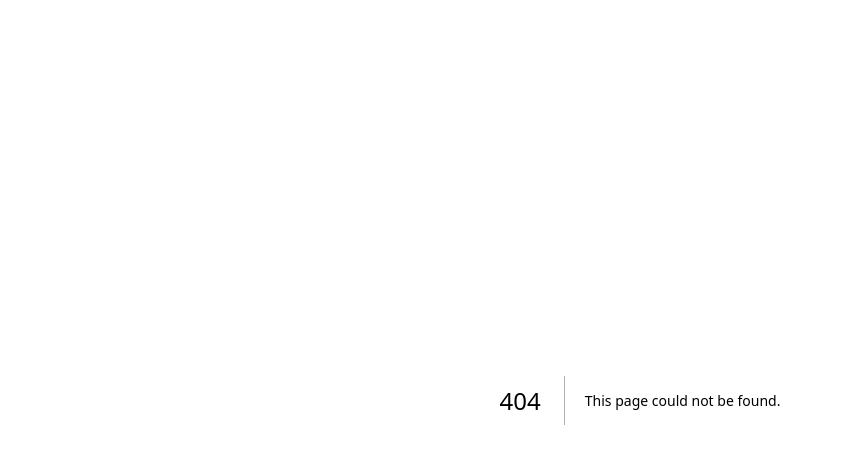
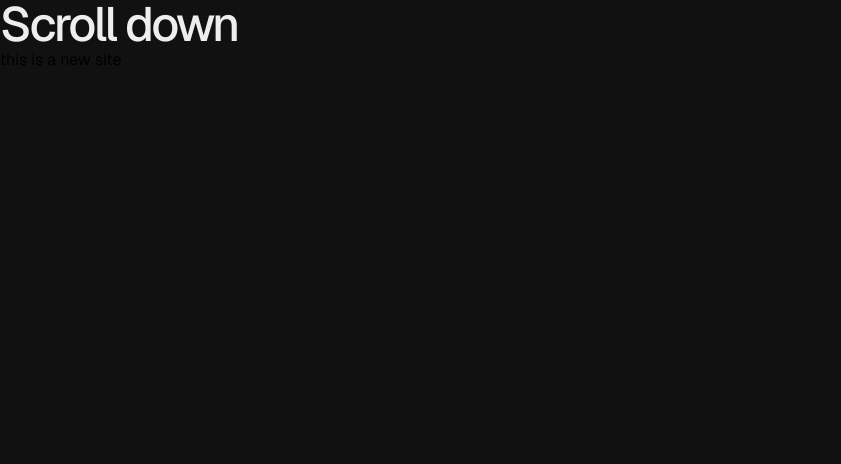
Before and after one commit to fulopkovacs/horizontal-scroll-text-effect, a Next.js app: page /v2 in a window 1280 px wide. Before the commit this address had no page. Shown: the top 464 px of the page, without its empty margins (0-841 px from the left). Built offline with nearby package versions, Linux system fonts and the light colour scheme.

Commit message:
Start developing the new version

```diff
--- a/next.config.mjs
+++ b/next.config.mjs
@@ -7,7 +7,7 @@ await import("./src/env.mjs");
 /** @type {import("next").NextConfig} */
 const config = {
   reactStrictMode: true,
-
+  transpilePackages: ["geist"],
   /**
    * If you are using `appDir` then you must comment the below `i18n` config out.
    *
--- a/package.json
+++ b/package.json
@@ -9,9 +9,11 @@
     "start": "next start"
   },
   "dependencies": {
+    "@radix-ui/colors": "^3.0.0",
     "@t3-oss/env-nextjs": "^0.7.0",
     "clsx": "^2.0.0",
     "framer-motion": "^10.16.4",
+    "geist": "^1.1.0",
     "next": "^13.5.4",
     "react": "18.2.0",
     "react-dom": "18.2.0",
--- a/src/pages/_app.tsx
+++ b/src/pages/_app.tsx
@@ -1,17 +1,18 @@
-import {type AppType} from 'next/dist/shared/lib/utils'
+import { type AppType } from "next/dist/shared/lib/utils";
 
-import '~/styles/globals.css'
+import "~/styles/globals.css";
 
-import {Inter} from 'next/font/google'
-const inter = Inter({subsets: ['latin'], variable: '--font-inter'})
+// import { GeistSans } from "geist/font/sans";
+// import { GeistMono } from "geist/font/mono";
+import { GeistMono, GeistSans } from "geist/font";
 
-const MyApp: AppType = ({Component, pageProps}) => {
+const MyApp: AppType = ({ Component, pageProps }) => {
   return (
-    <main className={`${inter.variable} font-sans`}>
-      {' '}
+    <main className={`${GeistSans.variable} ${GeistMono.variable} font-sans`}>
+      {" "}
       <Component {...pageProps} />
     </main>
-  )
-}
+  );
+};
 
-export default MyApp
+export default MyApp;
--- /dev/null
+++ b/src/pages/v2/index.tsx
@@ -0,0 +1,10 @@
+export default function Page() {
+  return (
+    <div>
+      <h1 className="text-5xl font-medium tracking-tighter text-gray12">
+        Scroll down
+      </h1>
+      <p>this is a new site</p>
+    </div>
+  );
+}
--- a/src/styles/globals.css
+++ b/src/styles/globals.css
@@ -16,7 +16,8 @@
 
   html {
     /* background: #2e026d; */
-    background: hsla(92, 100%, 78%, 1);
+    /* background: hsla(92, 100%, 78%, 1); */
+    @apply bg-gray1;
   }
 }
 
--- a/tailwind.config.ts
+++ b/tailwind.config.ts
@@ -1,14 +1,20 @@
-import {type Config} from 'tailwindcss'
-import {fontFamily} from 'tailwindcss/defaultTheme'
+import { type Config } from "tailwindcss";
+import { fontFamily } from "tailwindcss/defaultTheme";
+import { grayDark } from "@radix-ui/colors/";
 
 export default {
-  content: ['./src/**/*.tsx'],
+  content: ["./src/**/*.tsx"],
   theme: {
     extend: {
+      colors: {
+        // gray1, gray2...
+        ...grayDark,
+      },
       fontFamily: {
-        sans: ['var(--font-inter)', ...fontFamily.sans],
+        sans: ["var(--font-geist-sans)", ...fontFamily.sans],
+        mono: ["var(--font-geist-mono)"],
       },
     },
   },
   plugins: [],
-} satisfies Config
+} satisfies Config;
```
Also changed, not shown: 1 other file (tests, documents, lock files or other folders).
